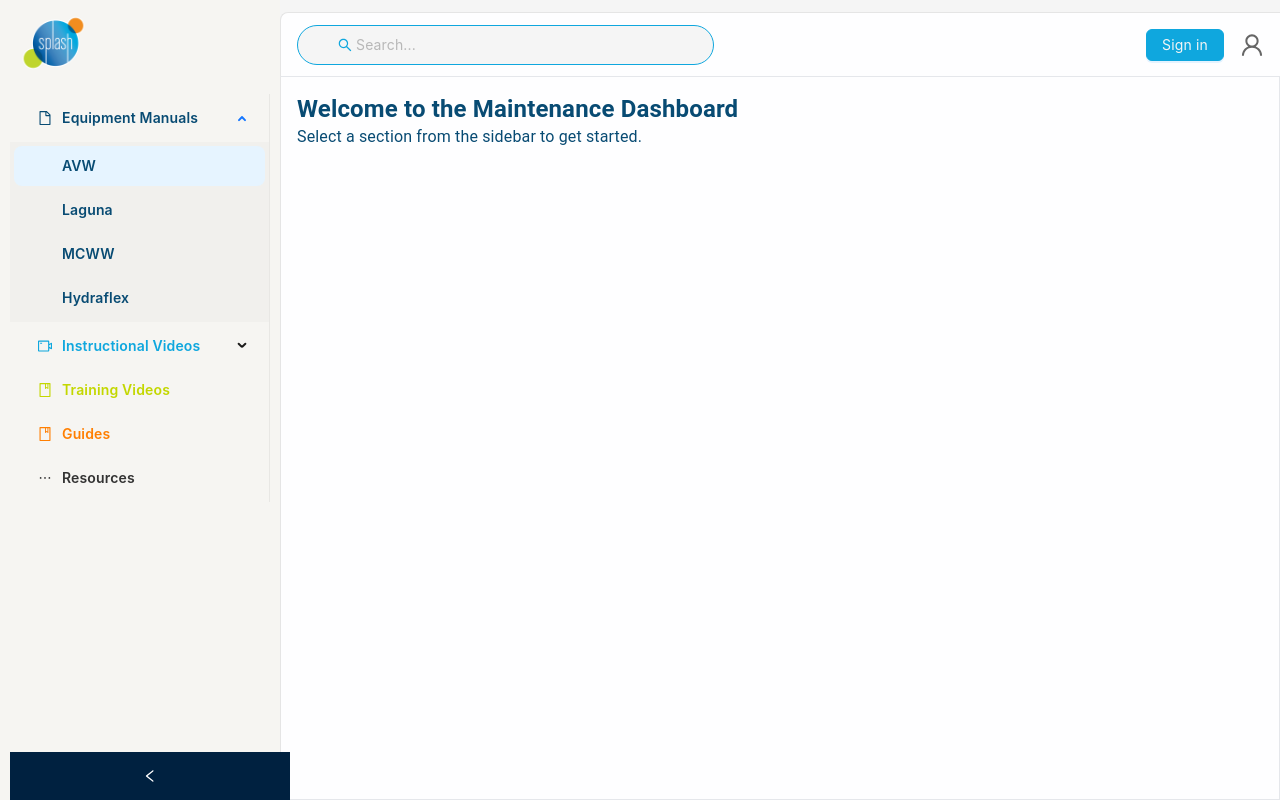
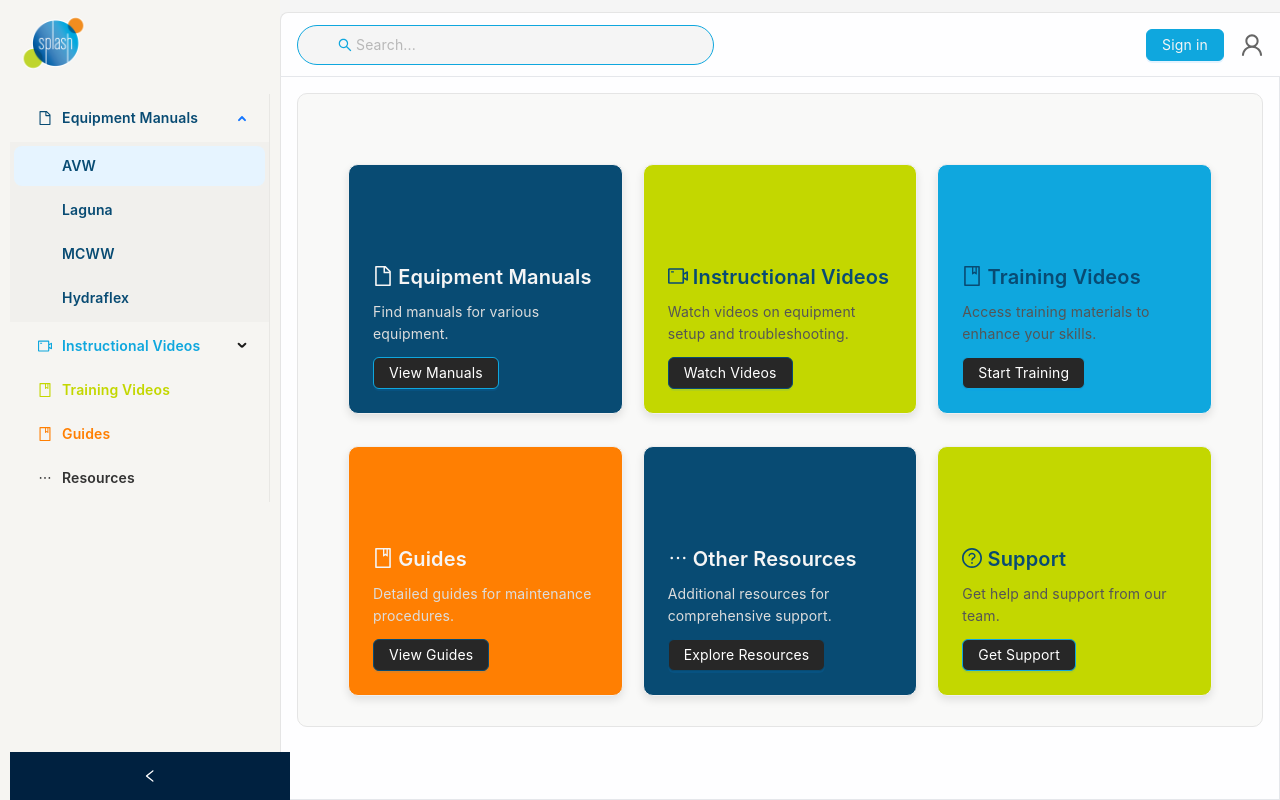
Before and after one commit to pixel-tom/splash-service, a Next.js app: page / in a window 1280 px wide. Built offline with nearby package versions, Linux system fonts and the light colour scheme; a web font is replaced by a local one.

Commit message:
update landing page

```diff
--- a/src/pages/index.js
+++ b/src/pages/index.js
@@ -1,10 +1,154 @@
+import React from 'react';
+import { Typography, Card, Row, Col, Layout, Button } from 'antd';
+import { FileOutlined, VideoCameraOutlined, BookOutlined, EllipsisOutlined, QuestionCircleOutlined } from '@ant-design/icons';
 import Dashboard from '../components/Dashboard';
+
+const { Title, Text } = Typography;
+const { Content } = Layout;
 
 const Home = () => {
   return (
     <Dashboard>
-      <h2 className="text-2xl font-bold">Welcome to the Maintenance Dashboard</h2>
-      <p>Select a section from the sidebar to get started.</p>
+      <Content style={{ padding: '30px 50px',  borderRadius: "10px", border: "1px solid #e5e5e5" }} className='bg-[#f6f5f2]/50'>
+        <div style={{ textAlign: 'center', marginBottom: '40px' }}>
+        </div>
+        <Row gutter={[20, 20]}>
+          <Col span={8}>
+            <Card
+              hoverable
+              style={{
+                backgroundColor: '#084b73',
+                color: '#f5f5f5',
+                borderRadius: '10px',
+                overflow: 'hidden',
+                boxShadow: '0 4px 8px rgba(0,0,0,0.1)',
+                minHeight: '250px',
+                display: 'flex',
+                flexDirection: 'column',
+                justifyContent: 'flex-end',
+              }}
+            >
+              <Card.Meta
+                title={<span style={{ fontSize: '20px', fontWeight: '600', color: '#f5f5f5' }}><FileOutlined /> Equipment Manuals</span>}
+                description={<span style={{ color: '#ddd' }}>Find manuals for various equipment.</span>}
+              />
+              <Button type="primary" style={{ marginTop: '16px', backgroundColor: '#272727', borderColor: '#0fa7de' }}>View Manuals</Button>
+            </Card>
+          </Col>
+          <Col span={8}>
+            <Card
+              hoverable
+              style={{
+                backgroundColor: '#c3d700',
+                color: '#084b73',
+                borderRadius: '10px',
+                overflow: 'hidden',
+                boxShadow: '0 4px 8px rgba(0,0,0,0.1)',
+                minHeight: '250px',
+                display: 'flex',
+                flexDirection: 'column',
+                justifyContent: 'flex-end',
+              }}
+            >
+              <Card.Meta
+                title={<span style={{ fontSize: '20px', fontWeight: '600', color: '#084b73' }}><VideoCameraOutlined /> Instructional Videos</span>}
+                description={<span style={{ color: '#555' }}>Watch videos on equipment setup and troubleshooting.</span>}
+              />
+              <Button type="primary" style={{ marginTop: '16px', backgroundColor: '#272727', borderColor: '#084b73' }}>Watch Videos</Button>
+            </Card>
+          </Col>
+          <Col span={8}>
+            <Card
+              hoverable
+              style={{
+                backgroundColor: '#0fa7de',
+                color: '#084b73',
+                borderRadius: '10px',
+                overflow: 'hidden',
+                boxShadow: '0 4px 8px rgba(0,0,0,0.1)',
+                minHeight: '250px',
+                display: 'flex',
+                flexDirection: 'column',
+                justifyContent: 'flex-end',
+              }}
+            >
+              <Card.Meta
+                title={<span style={{ fontSize: '20px', fontWeight: '600', color: '#084b73' }}><BookOutlined /> Training Videos</span>}
+                description={<span style={{ color: '#555' }}>Access training materials to enhance your skills.</span>}
+              />
+              <Button type="primary" style={{ marginTop: '16px', backgroundColor: '#272727', borderColor: '#0fa7de' }}>Start Training</Button>
+            </Card>
+          </Col>
+        </Row>
+        <Row gutter={[20, 20]} style={{ marginTop: '32px' }}>
+          <Col span={8}>
+            <Card
+              hoverable
+              style={{
+                backgroundColor: '#ff7f02',
+                color: '#f5f5f5',
+                borderRadius: '10px',
+                overflow: 'hidden',
+                boxShadow: '0 4px 8px rgba(0,0,0,0.1)',
+                minHeight: '250px',
+                display: 'flex',
+                flexDirection: 'column',
+                justifyContent: 'flex-end',
+              }}
+            >
+              <Card.Meta
+                title={<span style={{ fontSize: '20px', fontWeight: '600', color: '#f5f5f5' }}><BookOutlined /> Guides</span>}
+                description={<span style={{ color: '#ddd' }}>Detailed guides for maintenance procedures.</span>}
+              />
+              <Button type="primary" style={{ marginTop: '16px', backgroundColor: '#272727', borderColor: '#084b73' }}>View Guides</Button>
+            </Card>
+          </Col>
+          <Col span={8}>
+            <Card
+              hoverable
+              style={{
+                backgroundColor: '#084b73',
+                color: '#f5f5f5',
+                borderRadius: '10px',
+                overflow: 'hidden',
+                boxShadow: '0 4px 8px rgba(0,0,0,0.1)',
+                minHeight: '250px',
+                display: 'flex',
+                flexDirection: 'column',
+                justifyContent: 'flex-end',
+              }}
+            >
+              <Card.Meta
+                title={<span style={{ fontSize: '20px', fontWeight: '600', color: '#f5f5f5' }}><EllipsisOutlined /> Other Resources</span>}
+                description={<span style={{ color: '#ddd' }}>Additional resources for comprehensive support.</span>}
+              />
+              <Button type="primary" style={{ marginTop: '16px', backgroundColor: '#272727', borderColor: '#084b73' }}>Explore Resources</Button>
+            </Card>
+          </Col>
+          <Col span={8}>
+            <Card
+              hoverable
+              style={{
+                backgroundColor: '#c3d700',
+                color: '#084b73',
+                borderRadius: '10px',
+                overflow: 'hidden',
+                boxShadow: '0 4px 8px rgba(0,0,0,0.1)',
+                minHeight: '250px',
+                display: 'flex',
+                flexDirection: 'column',
+                justifyContent: 'flex-end',
+              }}
+            >
+              <Card.Meta
+                title={<span style={{ fontSize: '20px', fontWeight: '600', color: '#084b73' }}><QuestionCircleOutlined /> Support</span>}
+                description={<span style={{ color: '#555' }}>Get help and support from our team.</span>}
+              />
+              <Button type="primary" style={{ marginTop: '16px', backgroundColor: '#272727', borderColor: '#0fa7de' }}>Get Support</Button>
+            </Card>
+          </Col>
+        </Row>
+      </Content>
     </Dashboard>
   );
 };
```
